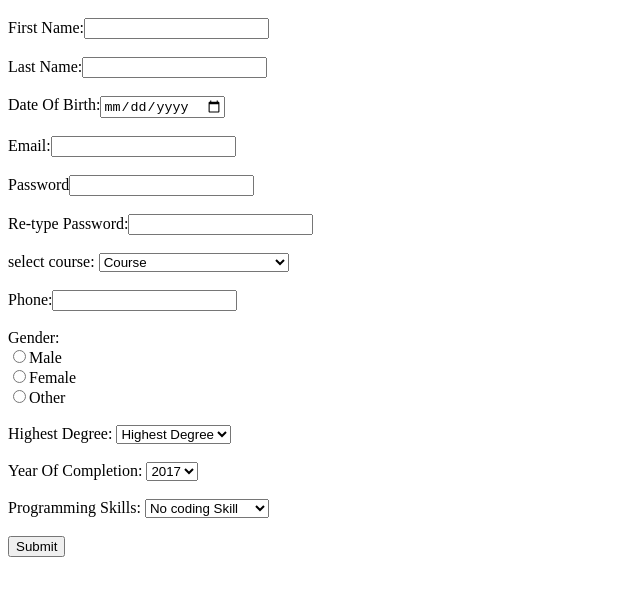
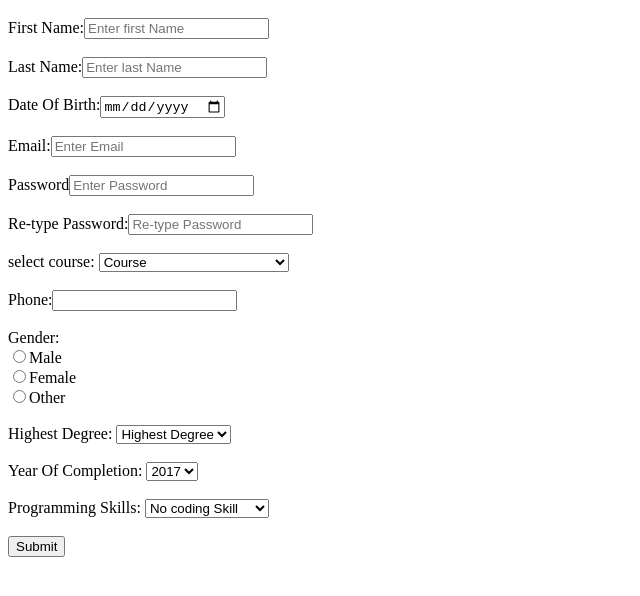
Before and after one commit to Nittymol/exam, a plain HTML site: page Dec-28/assig1.html in a window 1280 px wide. Shown: the part 48-644 px from the top of the page, without its empty margins (0-640 px from the left). Drawn offline with Linux system fonts and the light colour scheme.

Commit message:
Update assig1.html

```diff
--- a/Dec-28/assig1.html
+++ b/Dec-28/assig1.html
@@ -1,12 +1,12 @@
 <html>
     <body>
         <h1>Admission Form</h1>
-        First Name:<input type="text"/><br><br>
-        Last Name:<input type="text"/><br><br>
-        Date Of Birth:<input type="date"/><br><br>
-        Email:<input type="email"/><br><br>
-        Password<input type="password"/><br><br>
-        Re-type Password:<input type="password"/><br><br>
+        First Name:<input type="text" placeholder="Enter first Name"/><br><br>
+        Last Name:<input type="text" placeholder="Enter last Name"/><br><br>
+        Date Of Birth:<input type="date"placeholder="Enter Date Of Birth"/><br><br>
+        Email:<input type="email" placeholder="Enter Email"/><br><br>
+        Password<input type="password" placeholder="Enter Password"/><br><br>
+        Re-type Password:<input type="password" placeholder="Re-type Password"/><br><br>
 
         select course:
         <select>
```
